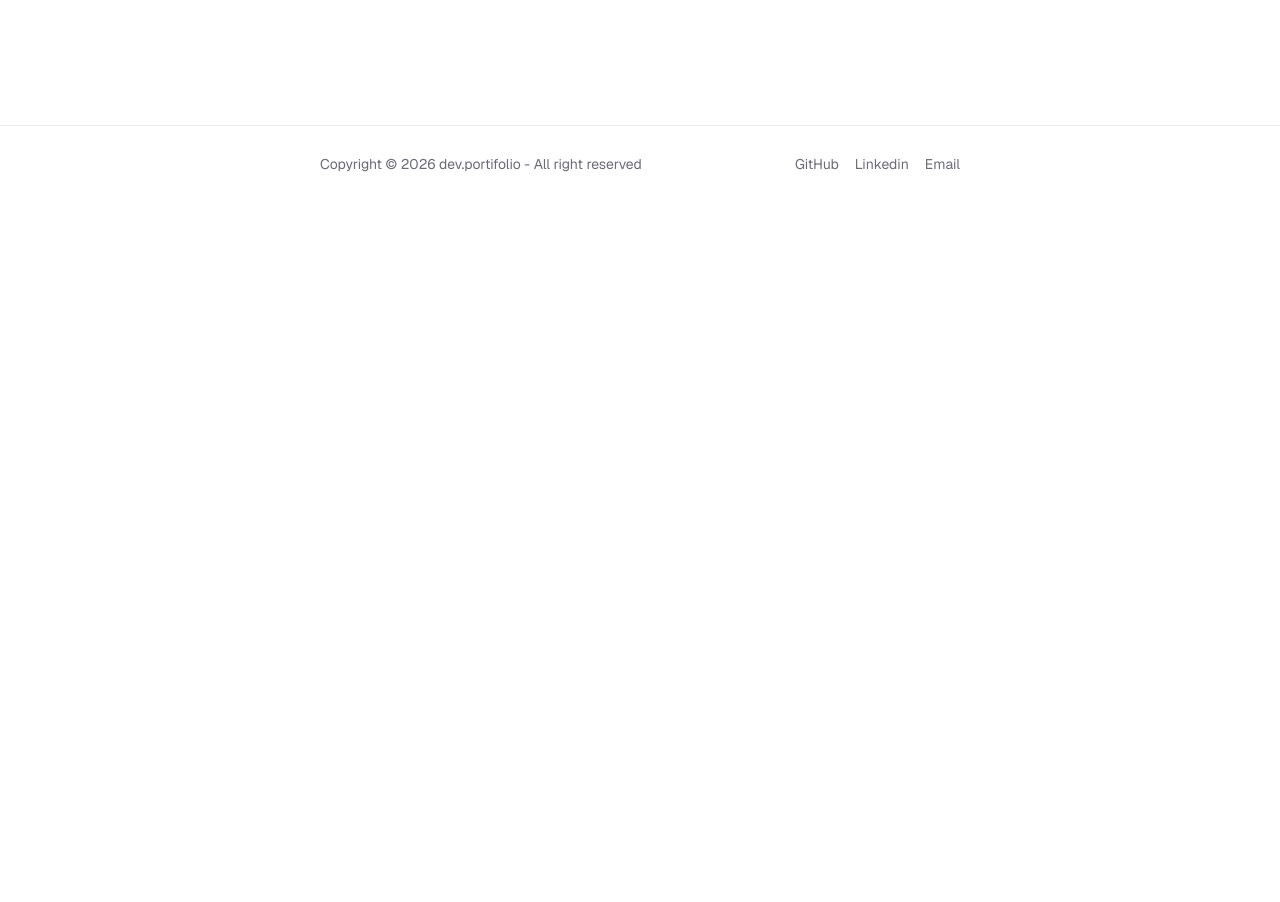
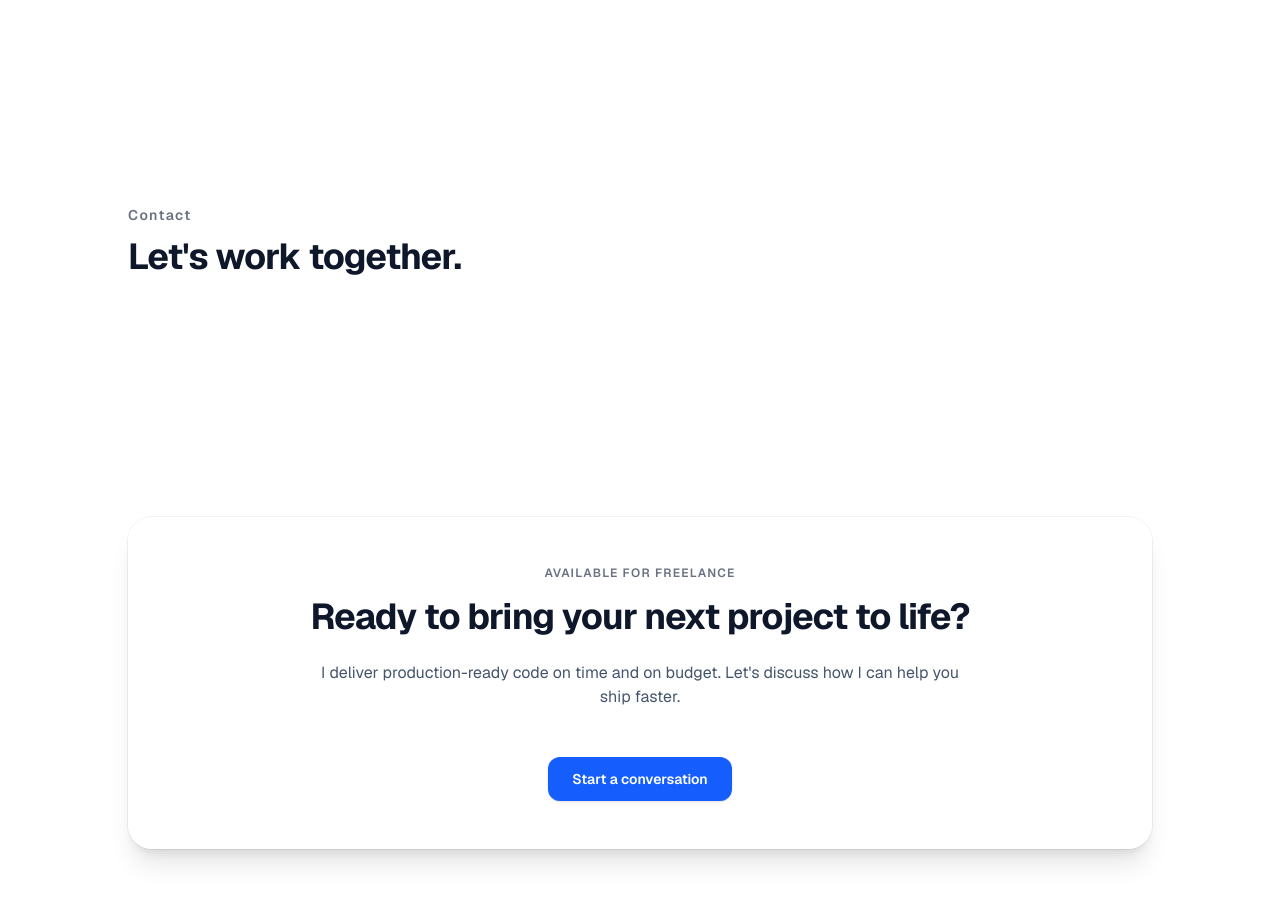
Before and after one commit to GabrielYujiYasuda/Portfolio, a React (Vite) app: page / in a window 1280 px wide. Shown: the part 3620-4522 px from the top of the page. Before the commit the page ends 3822 px from the top, so only its background shows below. Built offline with nearby package versions, Linux system fonts and the light colour scheme.

Commit message:
feat: add Availabity, Experience and card section

```diff
--- /dev/null
+++ b/src/v2/components/AvailabilityCard.tsx
@@ -0,0 +1,64 @@
+import type { MouseEventHandler } from "react";
+
+export type AvailabilityCardProps = {
+  /** Optional meta label above the title (e.g. "AVAILABLE FOR FREELANCE") */
+  statusLabel?: string;
+  /** Main heading for the card */
+  title: string;
+  /** Supporting text below the title */
+  subtitle?: string;
+  /** Primary call-to-action label */
+  ctaText?: string;
+  /** URL for the primary call-to-action */
+  ctaUrl?: string;
+  /** Handler for click events when no URL is provided */
+  onCtaClick?: MouseEventHandler<HTMLButtonElement>;
+  className?: string;
+};
+
+const AvailabilityCard = ({
+  statusLabel,
+  title,
+  subtitle,
+  ctaText,
+  ctaUrl,
+  onCtaClick,
+  className,
+}: AvailabilityCardProps) => {
+  const button = ctaUrl ? (
+    <a
+      href={ctaUrl}
+      className="inline-flex items-center justify-center rounded-xl bg-blue-600 px-6 py-3 text-sm font-semibold text-white shadow-sm transition hover:bg-blue-700 focus:outline-none focus:ring-2 focus:ring-blue-500 focus:ring-offset-2"
+      target="_blank"
+      rel="noreferrer"
+    >
+      {ctaText}
+    </a>
+  ) : (
+    <button
+      type="button"
+      onClick={onCtaClick}
+      className="inline-flex items-center justify-center rounded-xl bg-blue-600 px-6 py-3 text-sm font-semibold text-white shadow-sm transition hover:bg-blue-700 focus:outline-none focus:ring-2 focus:ring-blue-500 focus:ring-offset-2"
+    >
+      {ctaText}
+    </button>
+  );
+
+  return (
+    <div className={`card w-full rounded-3xl bg-white/70 shadow-xl ring-1 ring-black/5 ${className ?? ""}`}>
+      <div className="card-body gap-4 p-12 text-center">
+        {statusLabel ? (
+          <p className="text-xs font-semibold tracking-widest text-gray-500 uppercase">{statusLabel}</p>
+        ) : null}
+
+        <h2 className="text-3xl font-bold tracking-tight text-slate-900 sm:text-4xl">{title}</h2>
+
+        {subtitle ? <p className="mx-auto mt-2 max-w-2xl text-base text-slate-600">{subtitle}</p> : null}
+
+        {ctaText ? <div className="mt-8">{button}</div> : null}
+      </div>
+    </div>
+  );
+};
+
+export default AvailabilityCard;
--- a/src/v2/components/ExperienceCard.tsx
+++ b/src/v2/components/ExperienceCard.tsx
@@ -20,7 +20,7 @@ const ExperienceCard = ({
   className,
 }: ExperienceCardProps) => {
   return (
-    <div className={`card w-full max-w-3xl rounded-3xl bg-white/70 shadow-xl ring-1 ring-black/5 ${className ?? ""}`}>
+    <div className={`card w-full rounded-3xl bg-white/70 shadow-xl ring-1 ring-black/5 ${className ?? ""}`}>
       <div className="card-body gap-5">
         <div className="flex items-start justify-between gap-4">
           <div>
--- a/src/v2/pages/Landing/LandingPageContent.tsx
+++ b/src/v2/pages/Landing/LandingPageContent.tsx
@@ -1,4 +1,6 @@
 import AboutMeSection from "./Sections/AboutMeSection";
+import AvailabilitySection from "./Sections/AvailabilitySection";
+import ContactSection from "./Sections/ContactSection";
 import ExperienceSection from "./Sections/ExperienceSection";
 import IntroductionSection from "./Sections/IntroductionSection";
 import ProjectsSection from "./Sections/ProjectsSection";
@@ -12,6 +14,8 @@ const LandingPageContent = () => {
       <SkillsSection />
       <ExperienceSection />
       <ProjectsSection />
+      <ContactSection />
+      <AvailabilitySection />
     </div>
   );
 };
--- /dev/null
+++ b/src/v2/pages/Landing/Sections/AvailabilitySection.tsx
@@ -0,0 +1,20 @@
+import AvailabilityCard from "../../../components/AvailabilityCard";
+import { STYLES } from "../../../shared/constants";
+
+const AvailabilitySection = () => {
+  return (
+    <section className="my-0">
+      <div className={`mx-auto ${STYLES.BASE_HORIZONTAL_PADDING} py-20`}>
+        <AvailabilityCard
+          statusLabel="Available for freelance"
+          title="Ready to bring your next project to life?"
+          subtitle="I deliver production-ready code on time and on budget. Let's discuss how I can help you ship faster."
+          ctaText="Start a conversation"
+          ctaUrl="#contact"
+        />
+      </div>
+    </section>
+  );
+};
+
+export default AvailabilitySection;
--- /dev/null
+++ b/src/v2/pages/Landing/Sections/ContactSection.tsx
@@ -0,0 +1,16 @@
+import { STYLES } from "../../../shared/constants";
+
+const ContactSection = () => {
+  return (
+    <section className="my-20">
+      <div className={`mx-auto ${STYLES.BASE_HORIZONTAL_PADDING} py-20`}>
+        <div className="max-w-4xl">
+          <p className="text-sm font-semibold tracking-widest text-gray-500">Contact</p>
+          <h2 className="mt-3 text-3xl font-bold tracking-tight text-slate-900 sm:text-4xl">Let's work together.</h2>
+        </div>
+      </div>
+    </section>
+  );
+};
+
+export default ContactSection;
```
